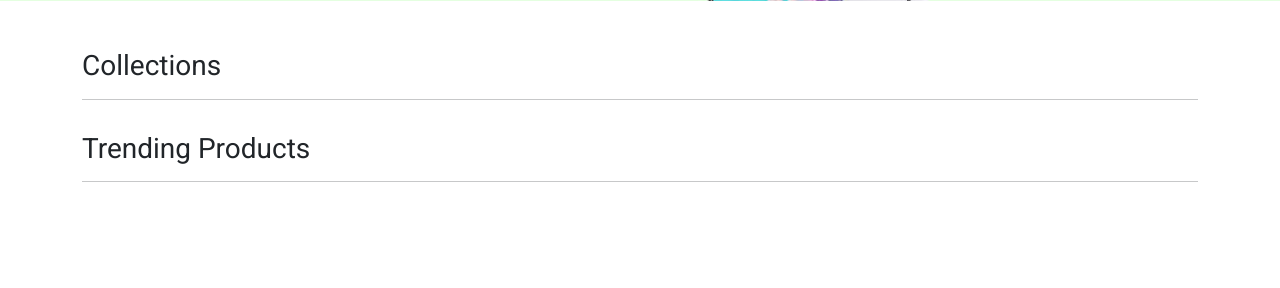
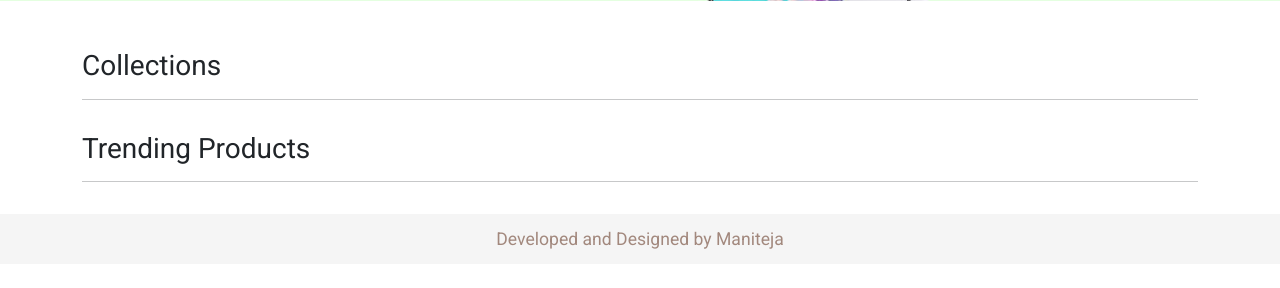
Before and after one commit to katammaniteja/Go-Cart, a Django app: page / in a window 1280 px wide. Shown: the part 455-743 px from the top of the page. Run offline with Django 3.2, Linux system fonts and the light colour scheme; data that the repository does not hold is empty; some libraries are stand-ins or nearby versions.

Commit message:
footer created

```diff
--- a/static/css/style.css
+++ b/static/css/style.css
@@ -34,6 +34,15 @@ a {
   box-shadow: none!important;
   border:1px solid #ccc !important;
 }
+footer{
+  height: 50px;
+  background-color: #F5F5F5;
+  display: flex;
+  align-items: center;
+  justify-content: center;
+  font-size: 1.1rem;
+  color: #A2887D;
+}
 @media screen and (max-width:992px) {
   .search_bar{
     margin:auto;
--- /dev/null
+++ b/store/templates/store/inc/footer.html
@@ -0,0 +1,3 @@
+<footer>
+    Developed and Designed by Maniteja
+</footer>
--- a/store/templates/store/layouts/main.html
+++ b/store/templates/store/layouts/main.html
@@ -43,6 +43,7 @@
   {% block content %}
   {% endblock content %}
 
+  {% include 'store/inc/footer.html' %}
 
 
 
```
